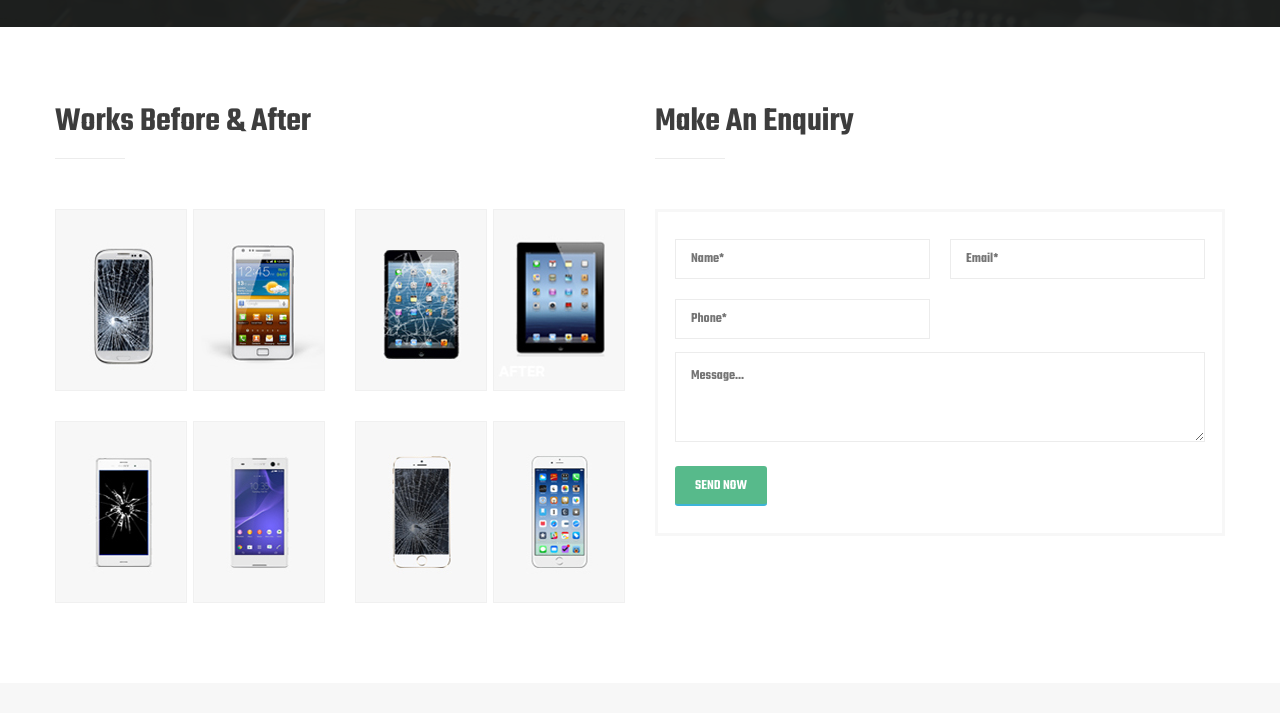
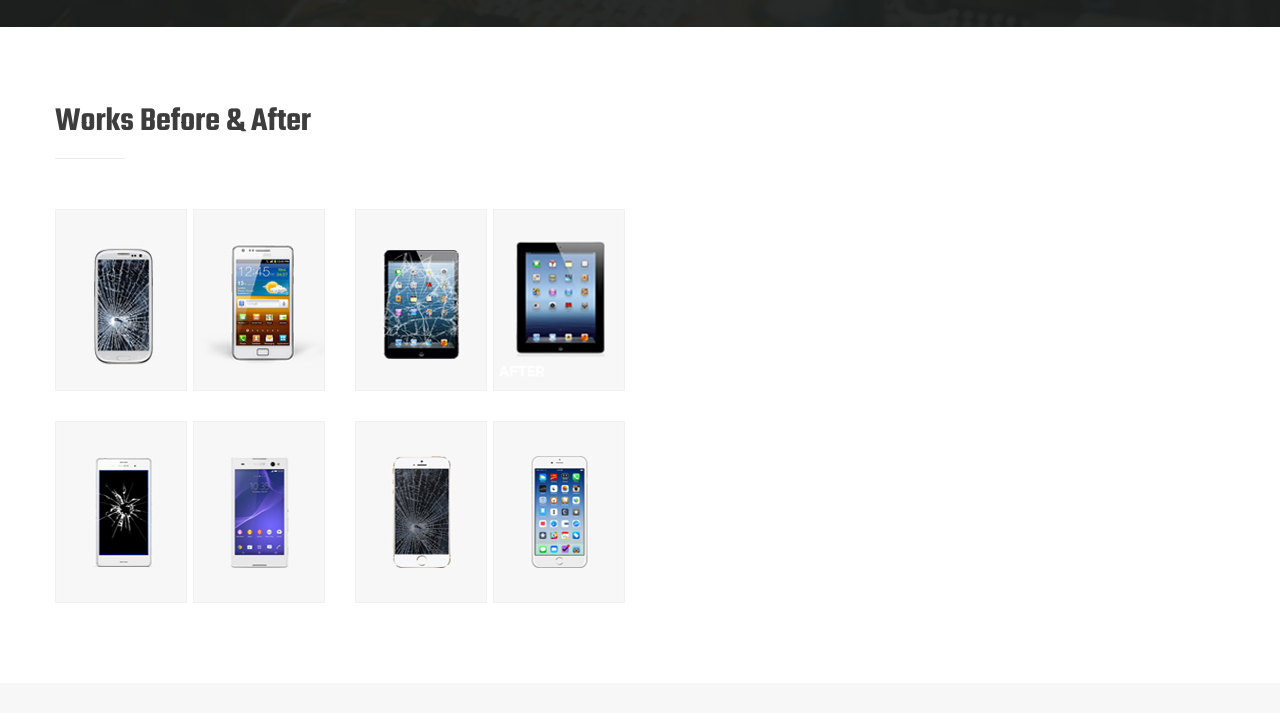
Before and after one commit to girishlokhande0/phoneservicecenter, a plain HTML site: page index.html in a window 1280 px wide. Shown: the part 2861-3574 px from the top of the page. Drawn offline with nearby package versions, Linux system fonts and the light colour scheme; some packages are replaced by stand-ins of ours.

Commit message:
from integration

```diff
--- a/index.html
+++ b/index.html
@@ -889,7 +889,7 @@
 
                 </div>
             </div>
-            <div class="col-md-6 col-sm-12 col-xs-12">
+            <!-- <div class="col-md-6 col-sm-12 col-xs-12">
                 <div class="appoinment">
                     <div class="sec-title-two">
                         <h1>Make an Enquiry</h1>
@@ -929,7 +929,7 @@
                         </div>
                     </form>
                 </div>
-            </div>
+            </div> -->
         </div>
     </div>
 </section>
```
